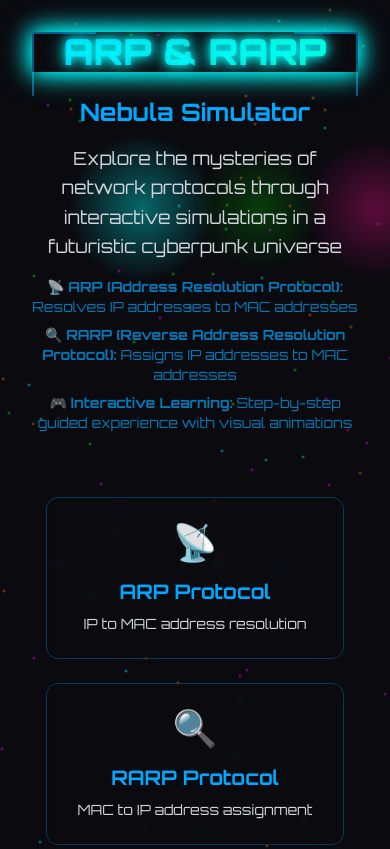
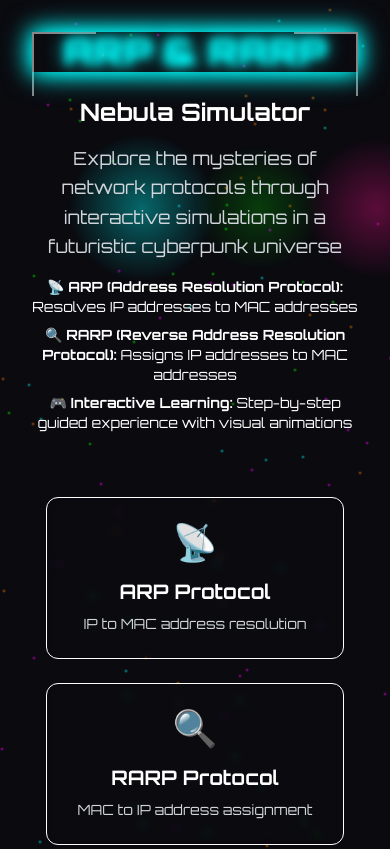
Before and after one commit to tanaytr/arp-rarp-nebula-simulator, a React (Create React App) app: page / in a window 390 px wide. Shown: the top 849 px of the page. Built offline with nearby package versions, Linux system fonts and the light colour scheme.

Commit message:
feat: complete UI overhaul with cyberpunk theme - Update color scheme to cyan/blue - Add glowing effects and animations - Update fonts and typography - Enhance component styling - Update layout and spacing

```diff
--- a/src/App.css
+++ b/src/App.css
@@ -1,30 +1,6 @@
 @import 'tailwindcss/base';
 @import 'tailwindcss/components';
 @import 'tailwindcss/utilities';
-
-/* Custom scrollbar */
-::-webkit-scrollbar {
-  width: 8px;
-}
-
-::-webkit-scrollbar-track {
-  background: #1a1a2e;
-}
-
-::-webkit-scrollbar-thumb {
-  background: #00ffff;
-  border-radius: 4px;
-}
-
-::-webkit-scrollbar-thumb:hover {
-  background: #00cccc;
-}
-
-/* Custom selection */
-::selection {
-  background: rgba(0, 255, 255, 0.3);
-  color: white;
-}
 
 /* Global styles */
 * {
@@ -39,42 +15,39 @@ html {
 
 body {
   margin: 0;
-  font-family: 'Orbitron', 'Fira Code', -apple-system, BlinkMacSystemFont, 'Segoe UI', 'Roboto', 'Oxygen',
-    'Ubuntu', 'Cantarell', 'Fira Sans', 'Droid Sans', 'Helvetica Neue',
-    sans-serif;
+  font-family: 'CyberFont', 'Orbitron', sans-serif;
   -webkit-font-smoothing: antialiased;
   -moz-osx-font-smoothing: grayscale;
-  background: #0a0a0f;
-  color: white;
+  background-color: rgb(var(--color-cyber-dark));
+  color: rgb(var(--color-cyber-text));
   overflow-x: hidden;
   min-height: 100vh;
+  position: relative;
 }
 
-.network-visualization {
-  width: 100%;
-  height: 70vh;
-  min-height: 600px;
-  border-bottom: 2px solid rgba(0, 255, 255, 0.3);
-  position: relative;
-  overflow: hidden;
-  background: linear-gradient(to bottom, rgba(10, 10, 15, 0.9), rgba(10, 10, 15, 0.7));
+/* Custom selection */
+::selection {
+  background: rgba(var(--color-cyber-blue), 0.3);
+  color: rgb(var(--color-cyber-text));
 }
 
-.control-section {
-  max-width: 1440px;
-  margin: 0 auto;
-  padding: 2rem;
+/* Custom scrollbar */
+::-webkit-scrollbar {
+  width: 6px;
+  height: 6px;
 }
 
-@media (max-width: 768px) {
-  .network-visualization {
-    height: 60vh;
-    min-height: 400px;
-  }
+::-webkit-scrollbar-track {
+  background: rgba(var(--color-cyber-dark), 0.8);
+}
 
-  .control-section {
-    padding: 1rem;
-  }
+::-webkit-scrollbar-thumb {
+  background: rgba(var(--color-cyber-blue), 0.5);
+  border-radius: 3px;
+}
+
+::-webkit-scrollbar-thumb:hover {
+  background: rgba(var(--color-cyber-blue), 0.7);
 }
 
 .App {
--- a/src/index.css
+++ b/src/index.css
@@ -2,74 +2,217 @@
 @import "tailwindcss/components";
 @import "tailwindcss/utilities";
 
+@font-face {
+  font-family: 'CyberFont';
+  src: url('https://fonts.googleapis.com/css2?family=Orbitron:wght@400;500;600;700&display=swap');
+}
+
 :root {
-  --color-cyber-blue: 0 168 255;
-  --color-cyber-accent: 255 0 85;
-  --color-cyber-green: 0 255 159;
+  --color-cyber-blue: 0, 255, 255;  /* Bright cyan to match screenshot */
+  --color-cyber-dark: 13, 13, 13;
+  --color-cyber-grid: 0, 74, 74;
+  --color-cyber-text: 255, 255, 255;
+  --color-cyber-glow: 0, 255, 255;
 }
 
 body {
   margin: 0;
-  font-family: "JetBrains Mono", monospace;
-  background-color: #0D0D0D;
-  color: white;
+  font-family: 'CyberFont', 'Orbitron', sans-serif;
+  background-color: rgb(var(--color-cyber-dark));
+  color: rgb(var(--color-cyber-text));
   -webkit-font-smoothing: antialiased;
   -moz-osx-font-smoothing: grayscale;
   overflow-x: hidden;
   background-image:
-    radial-gradient(circle at center, rgb(var(--color-cyber-blue) / 0.1) 0%, transparent 70%),
-    linear-gradient(to right, rgb(255 255 255 / 0.05) 1px, transparent 1px),
-    linear-gradient(to bottom, rgb(255 255 255 / 0.05) 1px, transparent 1px);
+    radial-gradient(circle at center, rgba(var(--color-cyber-blue), 0.1) 0%, transparent 70%),
+    linear-gradient(to right, rgba(var(--color-cyber-grid), 0.3) 1px, transparent 1px),
+    linear-gradient(to bottom, rgba(var(--color-cyber-grid), 0.3) 1px, transparent 1px);
   background-size: 100% 100%, 20px 20px, 20px 20px;
   background-position: center;
 }
 
 .cyber-panel {
   position: relative;
-  background-color: rgba(8, 8, 8, 0.8);
-  backdrop-filter: blur(8px);
-  border: 1px solid rgba(255, 255, 255, 0.1);
-  border-radius: 0.5rem;
-  padding: 1rem;
-  box-shadow: 0 0 20px rgba(0, 0, 0, 0.5);
+  background-color: rgba(var(--color-cyber-dark), 0.7);
+  border: 1px solid rgba(var(--color-cyber-blue), 0.3);
+  border-radius: 4px;
+  padding: 1.5rem;
+  backdrop-filter: blur(10px);
+  box-shadow:
+    0 0 10px rgba(var(--color-cyber-blue), 0.1),
+    inset 0 0 15px rgba(var(--color-cyber-blue), 0.05);
 }
 
+.cyber-panel::before {
+  content: '';
+  position: absolute;
+  top: 0;
+  left: 0;
+  right: 0;
+  height: 1px;
+  background: linear-gradient(
+    90deg,
+    transparent,
+    rgba(var(--color-cyber-blue), 0.5),
+    transparent
+  );
+}
+
+/* Control Hub Styling */
 .cyber-button {
-  padding: 0.5rem 1rem;
-  background-color: rgb(var(--color-cyber-blue) / 0.2);
-  border: 1px solid rgb(var(--color-cyber-blue) / 0.5);
-  border-radius: 0.25rem;
+  background: rgba(var(--color-cyber-blue), 0.1);
+  border: 1px solid rgba(var(--color-cyber-blue), 0.3);
   color: rgb(var(--color-cyber-blue));
-  transition: all 300ms ease-in-out;
+  padding: 0.75rem 1.5rem;
+  border-radius: 4px;
+  font-family: 'CyberFont', 'Orbitron', sans-serif;
+  text-transform: uppercase;
+  letter-spacing: 1px;
+  transition: all 0.3s ease;
+  position: relative;
+  overflow: hidden;
 }
 
 .cyber-button:hover {
-  background-color: rgb(var(--color-cyber-blue) / 0.3);
-  color: white;
-  box-shadow: 0 0 15px rgb(var(--color-cyber-blue) / 0.5);
+  background: rgba(var(--color-cyber-blue), 0.2);
+  box-shadow: 0 0 15px rgba(var(--color-cyber-blue), 0.3);
+  transform: translateY(-1px);
+}
+
+.cyber-button::after {
+  content: '';
+  position: absolute;
+  top: 0;
+  left: -100%;
+  width: 100%;
+  height: 100%;
+  background: linear-gradient(
+    90deg,
+    transparent,
+    rgba(var(--color-cyber-blue), 0.2),
+    transparent
+  );
+  transition: 0.5s;
+}
+
+.cyber-button:hover::after {
+  left: 100%;
 }
 
 .text-glow {
-  text-shadow: 0 0 10px rgb(var(--color-cyber-blue) / 0.5);
+  text-shadow: 0 0 10px rgba(var(--color-cyber-blue), 0.5);
 }
 
+/* Tables */
+.cyber-table {
+  width: 100%;
+  border-collapse: separate;
+  border-spacing: 0;
+  background: rgba(var(--color-cyber-dark), 0.8);
+  border: 1px solid rgba(var(--color-cyber-blue), 0.3);
+  border-radius: 4px;
+}
+
+.cyber-table th {
+  padding: 1rem;
+  background: rgba(var(--color-cyber-blue), 0.1);
+  color: rgb(var(--color-cyber-blue));
+  font-family: 'CyberFont', 'Orbitron', sans-serif;
+  text-transform: uppercase;
+  letter-spacing: 1px;
+}
+
+.cyber-table td {
+  padding: 0.75rem 1rem;
+  border-top: 1px solid rgba(var(--color-cyber-blue), 0.1);
+  font-family: monospace;
+}
+
+/* Scrollbar */
 ::-webkit-scrollbar {
   width: 6px;
+  height: 6px;
 }
 
 ::-webkit-scrollbar-track {
-  background-color: #080808;
+  background: rgba(var(--color-cyber-dark), 0.8);
 }
 
 ::-webkit-scrollbar-thumb {
-  background-color: rgb(var(--color-cyber-blue));
-  border-radius: 9999px;
+  background: rgba(var(--color-cyber-blue), 0.5);
+  border-radius: 3px;
 }
 
 ::-webkit-scrollbar-thumb:hover {
-  background-color: rgb(var(--color-cyber-accent));
+  background: rgba(var(--color-cyber-blue), 0.7);
 }
 
+/* Network Visualization */
+.network-line {
+  stroke: rgba(var(--color-cyber-blue), 0.3);
+  stroke-width: 1;
+}
+
+.network-line.active {
+  stroke: rgb(var(--color-cyber-blue));
+  filter: drop-shadow(0 0 8px rgba(var(--color-cyber-blue), 0.5));
+  animation: pulse 2s infinite;
+}
+
+@keyframes pulse {
+  0% { stroke-opacity: 0.3; }
+  50% { stroke-opacity: 1; }
+  100% { stroke-opacity: 0.3; }
+}
+
+/* Device Pods */
+.device-pod {
+  position: relative;
+  padding: 1.5rem;
+  background: rgba(var(--color-cyber-dark), 0.8);
+  border: 1px solid rgba(var(--color-cyber-blue), 0.3);
+  border-radius: 4px;
+}
+
+.device-pod::before {
+  content: '';
+  position: absolute;
+  top: -1px;
+  left: -1px;
+  right: -1px;
+  bottom: -1px;
+  background: linear-gradient(45deg, transparent, rgba(var(--color-cyber-blue), 0.3));
+  border-radius: 4px;
+  z-index: -1;
+}
+
+.device-pod:hover {
+  transform: translateY(-2px);
+  box-shadow: 0 0 20px rgba(var(--color-cyber-blue), 0.2);
+}
+
+/* Activity Log */
+.activity-log {
+  font-family: monospace;
+  line-height: 1.5;
+  padding: 1rem;
+  background: rgba(var(--color-cyber-dark), 0.9);
+  border: 1px solid rgba(var(--color-cyber-blue), 0.3);
+  border-radius: 4px;
+}
+
+.activity-entry {
+  padding: 0.5rem;
+  border-left: 2px solid rgba(var(--color-cyber-blue), 0.3);
+  margin-bottom: 0.5rem;
+}
+
+.activity-entry:hover {
+  border-left-color: rgb(var(--color-cyber-blue));
+  background: rgba(var(--color-cyber-blue), 0.1);
+}
+
+/* Animation Effects */
 @keyframes scanline {
   from { transform: translateY(-100%); }
   to { transform: translateY(100%); }
@@ -80,6 +223,46 @@ body {
   width: 100%;
   height: 2px;
   pointer-events: none;
-  background: linear-gradient(to right, transparent, rgb(var(--color-cyber-blue) / 0.5), transparent);
+  background: linear-gradient(
+    to right,
+    transparent,
+    rgba(var(--color-cyber-blue), 0.5),
+    transparent
+  );
   animation: scanline 3s linear infinite;
 }
+
+/* Title Styles */
+.title {
+  font-family: 'CyberFont', 'Orbitron', sans-serif;
+  color: rgb(var(--color-cyber-blue));
+  text-transform: uppercase;
+  letter-spacing: 2px;
+  text-shadow: 0 0 10px rgba(var(--color-cyber-blue), 0.5);
+}
+
+/* Status Indicators */
+.status-dot {
+  width: 8px;
+  height: 8px;
+  border-radius: 50%;
+  background: rgb(var(--color-cyber-blue));
+  box-shadow: 0 0 10px rgba(var(--color-cyber-blue), 0.5);
+  display: inline-block;
+  margin-right: 0.5rem;
+}
+
+/* Protocol Selection */
+.protocol-select {
+  background: rgba(var(--color-cyber-dark), 0.8);
+  border: 1px solid rgba(var(--color-cyber-blue), 0.3);
+  color: rgb(var(--color-cyber-blue));
+  padding: 0.5rem;
+  border-radius: 4px;
+  font-family: 'CyberFont', 'Orbitron', sans-serif;
+}
+
+.protocol-select option {
+  background: rgb(var(--color-cyber-dark));
+  color: rgb(var(--color-cyber-text));
+}
--- a/tailwind.config.js
+++ b/tailwind.config.js
@@ -4,50 +4,50 @@ module.exports = {
   theme: {
     extend: {
       colors: {
-        'cyber-black': '#0D0D0D',
-        'cyber-darker': '#080808',
-        'cyber-blue': 'rgb(var(--color-cyber-blue) / <alpha-value>)',
-        'cyber-accent': 'rgb(var(--color-cyber-accent) / <alpha-value>)',
-        'cyber-green': 'rgb(var(--color-cyber-green) / <alpha-value>)',
-        'panel-border': 'rgba(255, 255, 255, 0.1)',
+        'cyber': {
+          blue: 'rgb(var(--color-cyber-blue) / <alpha-value>)',
+          dark: 'rgb(var(--color-cyber-dark) / <alpha-value>)',
+          grid: 'rgb(var(--color-cyber-grid) / <alpha-value>)',
+          text: 'rgb(var(--color-cyber-text) / <alpha-value>)',
+        }
       },
       fontFamily: {
-        'display': ['Rajdhani', 'sans-serif'],
-        'mono': ['JetBrains Mono', 'monospace'],
-        'interface': ['Inter', 'sans-serif'],
+        'cyber': ['CyberFont', 'Orbitron', 'sans-serif'],
+        'mono': ['monospace'],
       },
       backgroundImage: {
-        'gradient-radial': 'radial-gradient(var(--tw-gradient-stops))',
-        'grid-pattern': 'linear-gradient(to right, var(--grid-line) 1px, transparent 1px), linear-gradient(to bottom, var(--grid-line) 1px, transparent 1px)',
+        'cyber-grid': 'linear-gradient(to right, rgba(var(--color-cyber-grid), 0.3) 1px, transparent 1px), linear-gradient(to bottom, rgba(var(--color-cyber-grid), 0.3) 1px, transparent 1px)',
+        'cyber-glow': 'radial-gradient(circle at center, rgba(var(--color-cyber-blue), 0.1) 0%, transparent 70%)',
       },
       animation: {
+        'pulse-cyber': 'pulse 2s cubic-bezier(0.4, 0, 0.6, 1) infinite',
+        'scanline': 'scanline 3s linear infinite',
+        'float': 'float 3s ease-in-out infinite',
         'glow': 'glow 2s ease-in-out infinite alternate',
-        'pulse-slow': 'pulse 4s cubic-bezier(0.4, 0, 0.6, 1) infinite',
-        'float': 'float 3s ease-in-out infinite',
-        'scan': 'scan 2s ease-in-out infinite',
-        'data-stream': 'data-stream 20s linear infinite',
-        'flicker': 'flicker 0.5s ease-in-out infinite alternate',
       },
       keyframes: {
+        pulse: {
+          '0%, 100%': { opacity: 1 },
+          '50%': { opacity: 0.5 },
+        },
+        scanline: {
+          'from': { transform: 'translateY(-100%)' },
+          'to': { transform: 'translateY(100%)' },
+        },
+        float: {
+          '0%, 100%': { transform: 'translateY(0)' },
+          '50%': { transform: 'translateY(-10px)' },
+        },
         glow: {
           '0%': {
-            boxShadow: '0 0 5px #00ffff, 0 0 10px #00ffff, 0 0 15px #00ffff',
-            textShadow: '0 0 10px #00ffff'
+            boxShadow: '0 0 5px rgba(var(--color-cyber-blue), 0.5)',
+            textShadow: '0 0 5px rgba(var(--color-cyber-blue), 0.5)'
           },
           '100%': {
-            boxShadow: '0 0 10px #00ffff, 0 0 20px #00ffff, 0 0 30px #00ffff',
-            textShadow: '0 0 20px #00ffff, 0 0 30px #00ffff'
+            boxShadow: '0 0 20px rgba(var(--color-cyber-blue), 0.8)',
+            textShadow: '0 0 15px rgba(var(--color-cyber-blue), 0.8)'
           }
         },
-        float: {
-          '0%, 100%': { transform: 'translateY(0px)' },
-          '50%': { transform: 'translateY(-10px)' }
-        },
-        warp: {
-          '0%': { transform: 'scale(1) rotate(0deg)', opacity: '1' },
-          '50%': { transform: 'scale(1.2) rotate(180deg)', opacity: '0.7' },
-          '100%': { transform: 'scale(1) rotate(360deg)', opacity: '1' }
-        }
       },
       backgroundImage: {
         'cyber-grid': 'linear-gradient(rgba(0,255,255,0.1) 1px, transparent 1px), linear-gradient(90deg, rgba(0,255,255,0.1) 1px, transparent 1px)',
```
